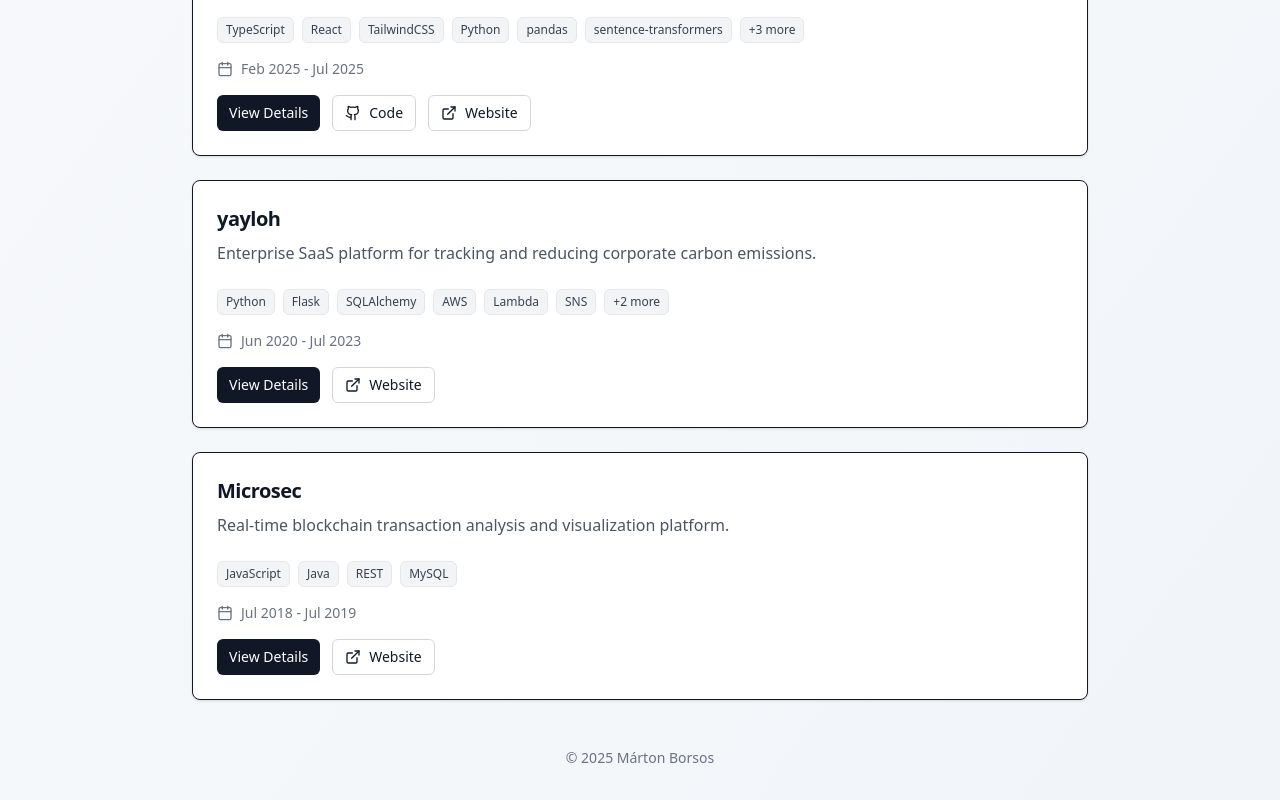
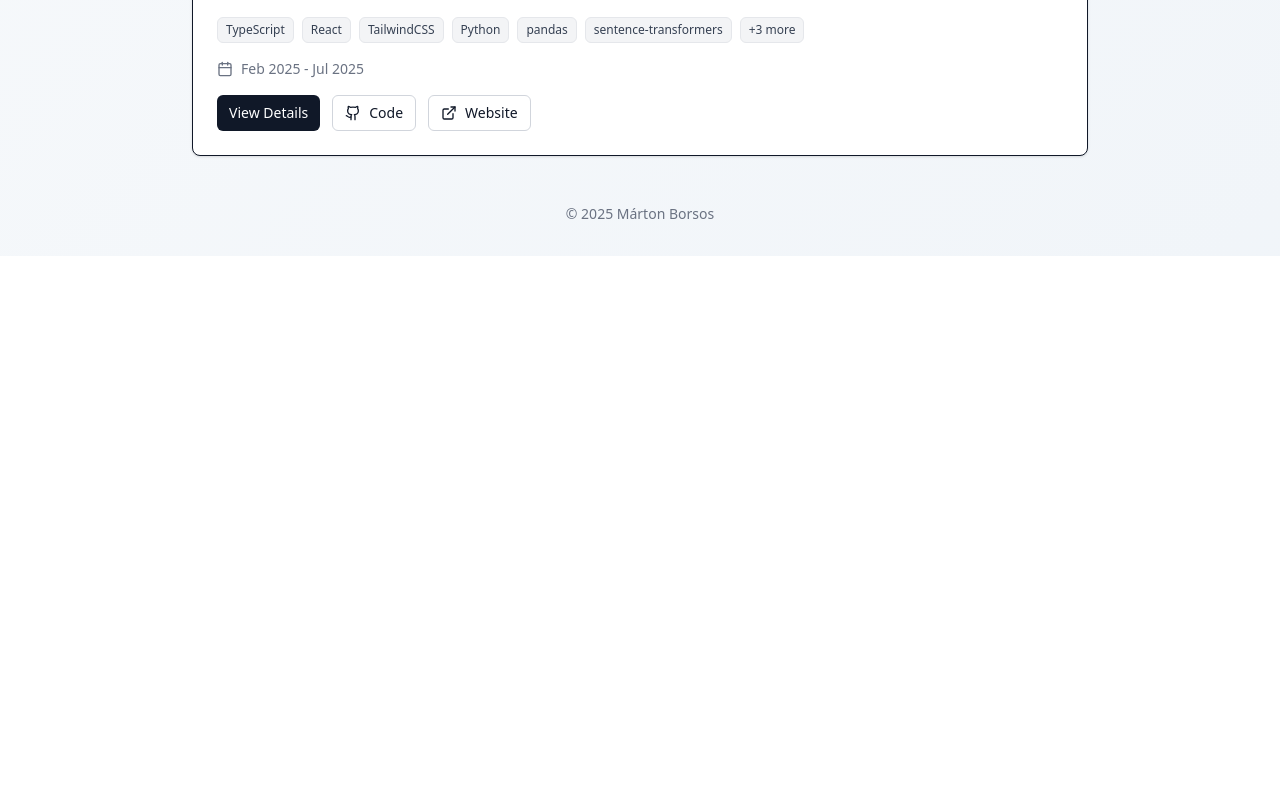
Before and after one commit to DaBors/dabors.github.io, a React (Vite) app: page /projects in a window 1280 px wide. Shown: the part 962-1762 px from the top of the page. After the commit the page ends 1218 px from the top, so only its background shows below. Built offline with nearby package versions, Linux system fonts and the light colour scheme.

Commit message:
Removed uncomplete projects

```diff
--- a/src/data/projects.ts
+++ b/src/data/projects.ts
@@ -80,49 +80,6 @@ Key features:
         startDate: "2025-02",
         endDate: "2025-07",
     },
-    {
-        id: "yayloh",
-        title: "yayloh",
-        shortDescription:
-            "Enterprise SaaS platform for tracking and reducing corporate carbon emissions.",
-        description: ``,
-        technologies: [
-            "Python",
-            "Flask",
-            "SQLAlchemy",
-            "AWS",
-            "Lambda",
-            "SNS",
-            "S3",
-            "MySQL",
-        ],
-        featured: false,
-        website: "https://yayloh.com",
-        startDate: "2020-06",
-        endDate: "2023-07",
-    },
-    {
-        id: "microsec",
-        title: "Microsec",
-        shortDescription:
-            "Real-time blockchain transaction analysis and visualization platform.",
-        description: `Created a comprehensive blockchain analytics platform providing real-time transaction analysis, network health monitoring, and custom alerts for multiple blockchain networks.
-
-Analytics capabilities:
-• Real-time transaction flow visualization and analysis
-• Network health monitoring (block times, gas prices, mempool status)
-• Custom alerting system for specific addresses or transaction patterns
-• Historical data analysis with trend identification
-• API endpoints for integration with external systems
-• Support for Ethereum, Bitcoin, Polygon, and Binance Smart Chain
-
-The platform processes millions of transactions daily, providing insights to traders, researchers, and blockchain developers through interactive dashboards and programmatic access.`,
-        technologies: ["JavaScript", "Java", "REST", "MySQL"],
-        website: "https://www.microsec.hu/en",
-        featured: false,
-        startDate: "2018-07",
-        endDate: "2019-07",
-    },
 ];
 
 export const getFeaturedProjects = () =>
```
Also changed, not shown: 4 other files (tests, documents, lock files or other folders).
